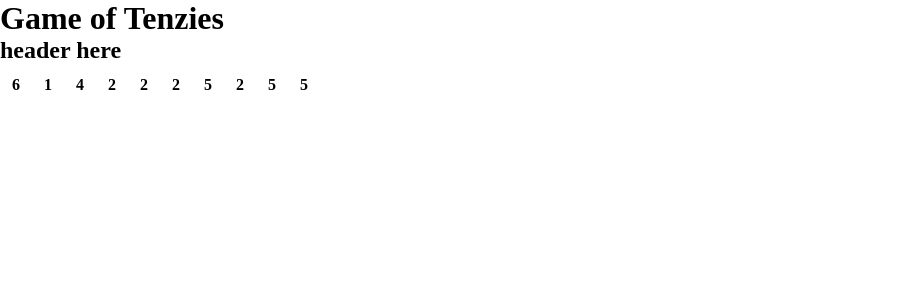
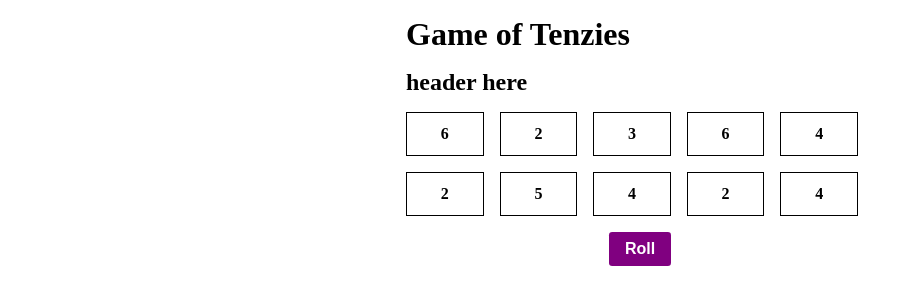
Before and after one commit to Everezze/tenzies, a React (Vite) app: page / in a window 1280 px wide. Shown: the top 304 px of the page, without its empty margins (0-921 px from the left). Built offline with nearby package versions, Linux system fonts and the light colour scheme.

Commit message:
main game done

```diff
--- a/App.tsx
+++ b/App.tsx
@@ -4,16 +4,76 @@ import Game from "./components/Game"
 import React from "react"
 
 export default function App(){
-
+	console.log("drawing app");
 	let [firstGame,setFirstGame] = React.useState(true);
 	let [numbers,setNumbers] = React.useState([]);
+	let [isWon, setIsWon] = React.useState(false);
+
+
+	if(!numbers.length){
+		let tempArray = [];
+		for(let i =0;i<10;i++){
+			let randomInt = Math.floor(Math.random() * 6) + 1;
+			tempArray.push({num:randomInt,frozen:false});
+		}
+		setNumbers(tempArray);
+	}
+
+	function toggleActive(e){
+		console.log("toggling active class");
+		const el = e.currentTarget;
+		const elIndex = el.dataset.id;
+		if(el.classList.contains("active")){
+			el.classList.remove("active");
+			numbers[elIndex].frozen = false;
+		}else{
+			el.classList.add("active");
+			numbers[elIndex].frozen = true;
+			if(checkWin()){
+				setIsWon(true);
+			};
+		};
+	}
+
+	function checkWin(){
+		let targetNum = null;
+		return numbers.every(numObj => {
+			if(!targetNum){
+				targetNum = numObj.num;
+			}
+			return numObj.frozen && numObj.num == targetNum;
+		});
+	}
+
+	function generateNewNumbers(){
+		console.log("gen new nums running...");
+		setNumbers(prevNumbers => {
+			console.log("prev nums: ",prevNumbers);
+			const tempNumbers = prevNumbers.map(numObj => {
+				if(!numObj.frozen){
+					let randomInt = Math.floor(Math.random() * 6) + 1;
+					return {...numObj,num:randomInt};
+				}
+				return numObj
+			})
+			console.log("temp nums is: ",tempNumbers);
+			return tempNumbers;
+		})
+	}
+
+	function restartGame(){
+		setNumbers([]);
+	}
 
 	return (
 		<>
 			<Header />
 			<Presentation />
 			<Game
-				numbers={numbers.length?numbers:null}
+			numbers={numbers}
+			toggleActive={toggleActive}
+			isWon={isWon}
+			btnAction={isWon ? restartGame:generateNewNumbers}
 			/>
 		</>
 	)
--- a/components/Dice.tsx
+++ b/components/Dice.tsx
@@ -1,5 +1,5 @@
 export default function Dice(props){
 	return (
-		<span className="dice">{props.int}</span>
+		<span className="dice" onClick={props.toggleActive} data-id={props.position}>{props.int}</span>
 	)
 }
--- a/components/Game.tsx
+++ b/components/Game.tsx
@@ -1,19 +1,22 @@
 import Dice from "./Dice";
 
 export default function Game(props){
+	console.log("array numbers is: ",props.numbers);
+	console.log("func is:",props.toggleActive);
+	console.log("isWon value: ",props.isWon);
 	let diceArray = [];
-	let numberToInsert = null;
-	for(let i=0;i<10;i++){
-		if(props.numbers === null){
-			numberToInsert = Math.floor(Math.random() * 6) + 1;
-		}else{
-			numberToInsert = props.numbers[i];
-		}
-		diceArray.push(<Dice key={i} int={numberToInsert} />)
-	}
+	for(let i=0;i<props.numbers.length;i++){
+		diceArray.push(<Dice key={i} int={props.numbers[i].num} position={i} toggleActive={props.toggleActive} />)
+	};
+
 	return (
 		<article>
-			{diceArray}
+			<div>
+				{diceArray}
+			</div>
+			<button onClick={props.btnAction}>
+				{props.isWon ? "Replay":"Roll"}
+			</button>
 		</article>
 	)
 }
--- a/styles.css
+++ b/styles.css
@@ -10,8 +10,53 @@ h1,h2,h3,p{
 	margin: 0;
 }
 
+#root{
+	max-width: 500px;
+	margin: 0 auto;
+	padding: 1rem;
+}
+
+#root > *+*{
+	margin: 1rem 0;
+}
+
+article{
+	text-align: center;
+}
+
+article div{
+	display: flex;
+	gap:1rem;
+	flex-wrap: wrap;
+}
+
 .dice{
 	display: inline-block;
-	padding: .75rem;
+	padding: .75rem 1rem;
 	font-weight: bold;
+	border:1px solid black;
+	flex-basis: calc(20% - 1rem);
+	cursor: pointer;
 }
+
+.dice:hover{
+	background:grey;
+	color:white;
+}
+
+.dice.active{
+	background: green;
+	color:white;
+}
+
+button{
+	border: none;
+	background: purple;
+	color:white;
+	padding: .5em 1em;
+	font-weight: bold;
+	border-radius: .2em;
+	margin-top: 1rem;
+	cursor: pointer;
+	font-size: 1rem;
+}
```
